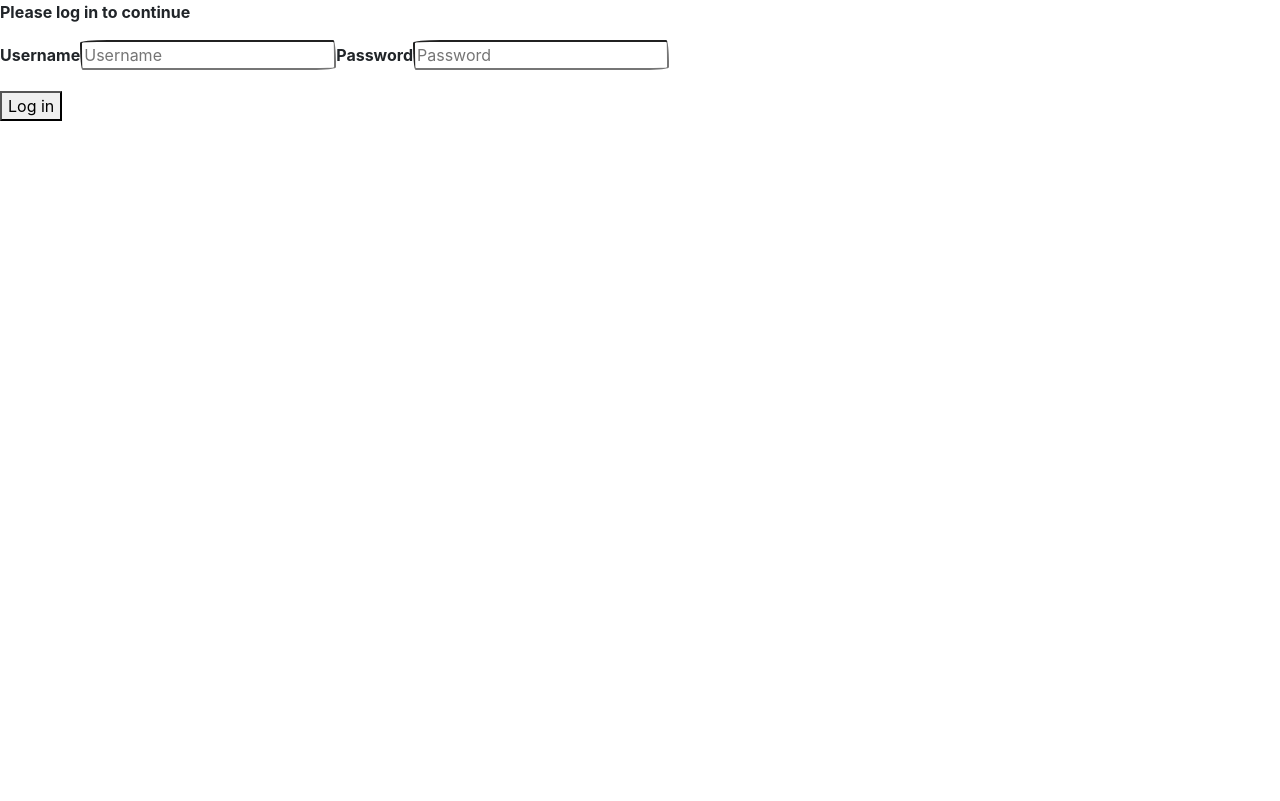
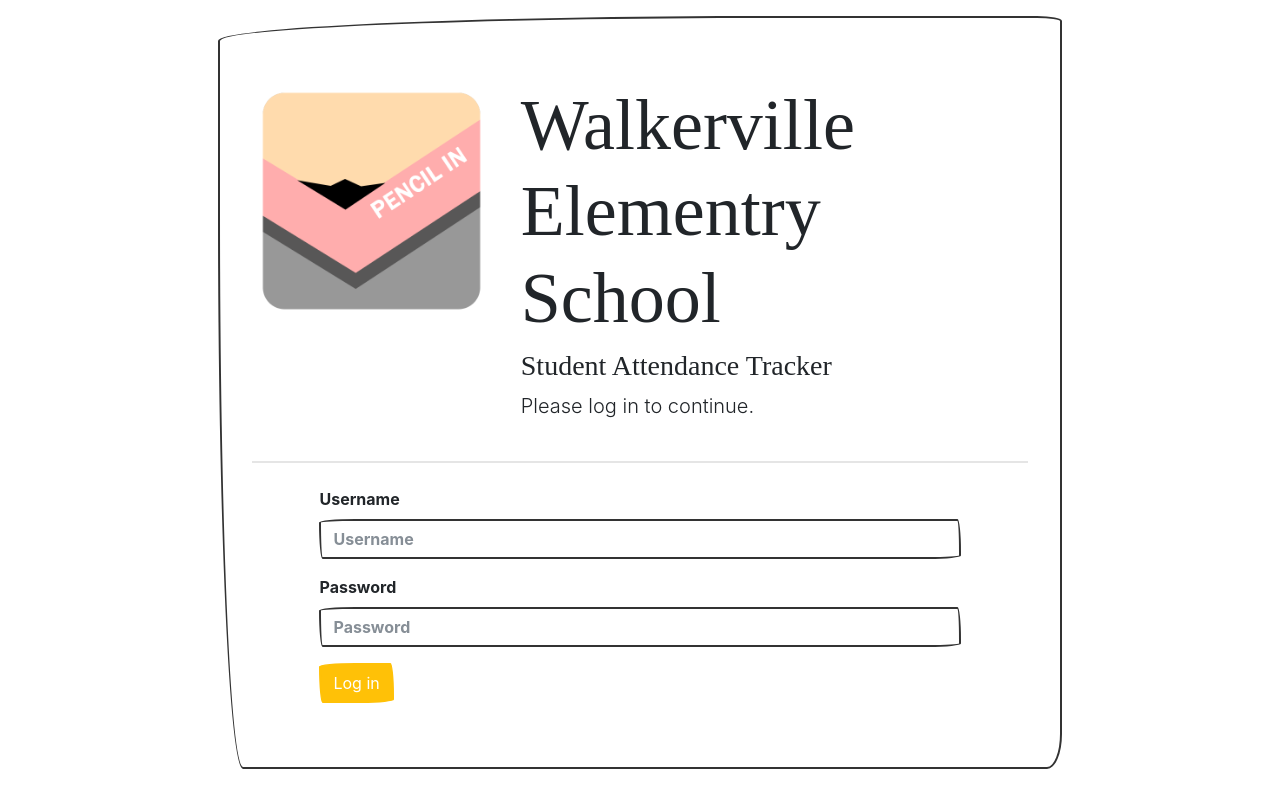
Before and after one commit to jshou403/Pencil-In, a React (Create React App) app in the folder client/: page / in a window 1280 px wide. Built offline with nearby package versions, Linux system fonts and the light colour scheme; no server answers; a web font is replaced by a local one.

Commit message:
Styled log in page and added logo (2 versions).

```diff
--- a/client/src/components/LoginBox.js
+++ b/client/src/components/LoginBox.js
@@ -8,6 +8,7 @@ import {
   // withRouter
 } from "react-router-dom";
 import axios from "axios";
+// import Footer from "./Footer";
 
 class LoginBox extends Component {
   constructor(props) {
@@ -90,14 +91,58 @@ class LoginBox extends Component {
       return <Redirect to={{ pathname: this.state.redirectTo }} />;
     } else {
       return (
+
+
+        <div className="mt-3">
+
+          <div className="row">
+
+            <div className="col"></div>
+
+            <div className="col-8">
+              <div className="jumbotron">
+
+                <div className="row">
+
+                  <div className="col-4">
+                    <img className="img-fluid" src={require("../utils/images/square-logo-text.png")} />
+                  </div>
+
+                  <div className="col-8">
                     <div>
-          <p>Please log in to continue</p>
+                      <h1 className="display-3">Walkerville Elementry School</h1>
+
+                      <h3>Student Attendance Tracker</h3>
+
+                      <p className="lead">Please log in to continue.</p>
+                    </div>
+                  </div>
+
+                </div>
+
+                <hr className="my-4" />
+
+                <div className="row">
+
+                  {/* input fields go here */}
+                  {/* <p>It uses utility class for typography and spacing to space content out within the larger container.</p> */}
+
+                  <div className="col"></div>
+
+                  <div className="col-sm-10">
+                    {/* <p className="lead"> */}
+
+                    {/* log in button goes here */}
+
+                    <form>
+
                       <div className="form-group">
+
                         <label className="form-label" htmlFor="username">
                           Username
                   </label>
                         <input
-              className="form-input"
+                          className="form-control"
                           type="text"
                           id="username"
                           name="username"
@@ -105,11 +150,15 @@ class LoginBox extends Component {
                           onChange={this.handleChange}
                           placeholder="Username"
                         />
+                      </div>
+
+                      <div className="form-group">
+
                         <label className="form-label" htmlFor="password">
                           Password
                   </label>
                         <input
-              className="form-input"
+                          className="form-control"
                           type="password"
                           id="password"
                           name="password"
@@ -117,11 +166,68 @@ class LoginBox extends Component {
                           onChange={this.handleChange}
                           placeholder="Password"
                         />
+
                       </div>
-          <button onClick={this.handleSubmit} type="submit">
+
+                      <button onClick={this.handleSubmit} type="submit" className="btn btn-warning">
                         Log in
                   </button>
+
+                    </form>
+                    {/* </p> */}
                   </div>
+
+                  <div className="col"></div>
+
+                </div>
+
+              </div>
+
+            </div>
+
+            <div className="col"></div>
+
+          </div>
+
+          {/* <Footer /> */}
+
+        </div>
+
+        // <div>
+        //   <p>Please log in to continue</p>
+
+        // <div className="form-group">
+        //   <label className="form-label" htmlFor="username">
+        //     Username
+        //     </label>
+        //   <input
+        //     className="form-input"
+        //     type="text"
+        //     id="username"
+        //     name="username"
+        //     value={this.state.username}
+        //     onChange={this.handleChange}
+        //     placeholder="Username"
+        //   />
+        //   <label className="form-label" htmlFor="password">
+        //     Password
+        //     </label>
+        //   <input
+        //     className="form-input"
+        //     type="password"
+        //     id="password"
+        //     name="password"
+        //     value={this.state.password}
+        //     onChange={this.handleChange}
+        //     placeholder="Password"
+        //   />
+        // </div>
+
+        // <button onClick={this.handleSubmit} type="submit">
+        //   Log in
+        //   </button>
+
+        // </div>
       );
     }
   }
```
Also changed, not shown: client/src/utils/images/square-logo-text.png (added), client/src/utils/images/square-logo.png (added). Lines whose indentation alone changed are shown as unchanged.
